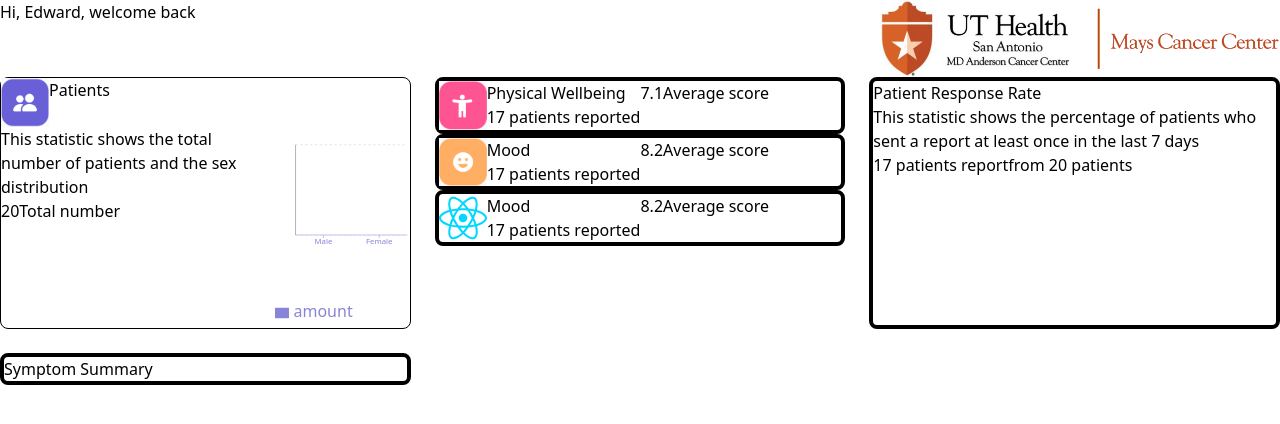
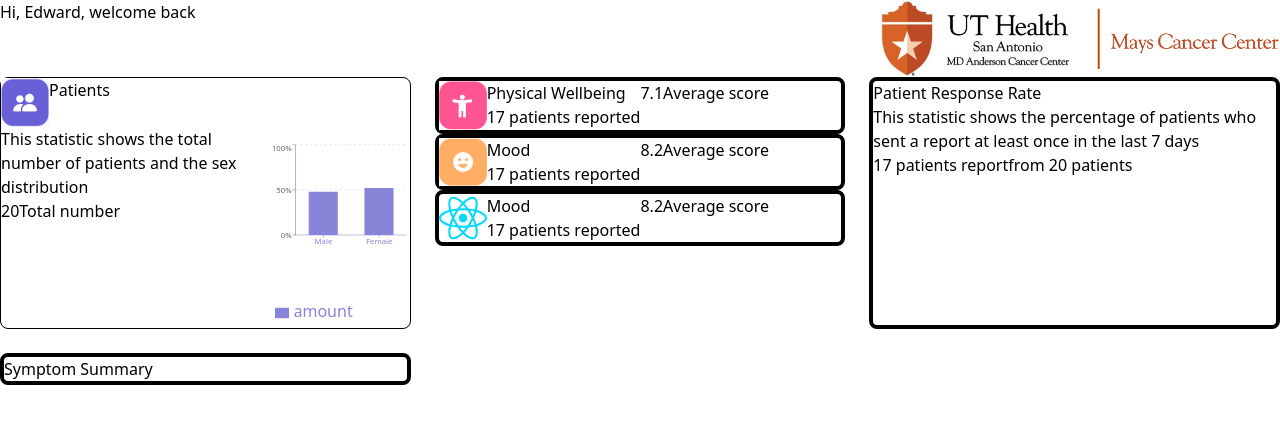
Before and after one commit to NikZatonskiy/pet-clinicial-portal, a React (Vite) app: page / in a window 1280 px wide. Shown: the top 424 px of the page. Built offline with nearby package versions, Linux system fonts and the light colour scheme.

Commit message:
fix gh-pages #4

```diff
--- a/package.json
+++ b/package.json
@@ -9,7 +9,8 @@
     "build": "vite build",
     "lint": "eslint .",
     "preview": "vite preview",
-    "deploy": "npm run build && gh-pages -d dist"
+    "predeploy": "npm run build",
+    "deploy": "gh-pages -d dist"
   },
   "dependencies": {
     "@reduxjs/toolkit": "^2.8.2",
--- a/src/home/components/Patients.jsx
+++ b/src/home/components/Patients.jsx
@@ -1,11 +1,18 @@
-import { BarChart, Bar, XAxis, YAxis, Legend, CartesianGrid } from "recharts";
+import {
+  BarChart,
+  Bar,
+  XAxis,
+  YAxis,
+  Tooltip,
+  Legend,
+  CartesianGrid,
+} from "recharts";
 
 function Patients() {
   const data = [
-    { name: "Male", amount: 48 },
-    { name: "Female", amount: 52 },
+    { name: "Male", amount: 48, total: 100 },
+    { name: "Female", amount: 52, total: 100 },
   ];
-  const total = data.reduce((sum, item) => sum + item.amount, 0);
 
   return (
     <div className="home__main__patients flex border-1 rounded-lg w-auto justify-spaces">
--- a/vite.config.js
+++ b/vite.config.js
@@ -4,6 +4,6 @@ import tailwindcss from "@tailwindcss/vite";
 
 // https://vite.dev/config/
 export default defineConfig({
-  base: "/pet-clinicial-portal/",
+  base: "/",
   plugins: [react(), tailwindcss()],
 });
```
